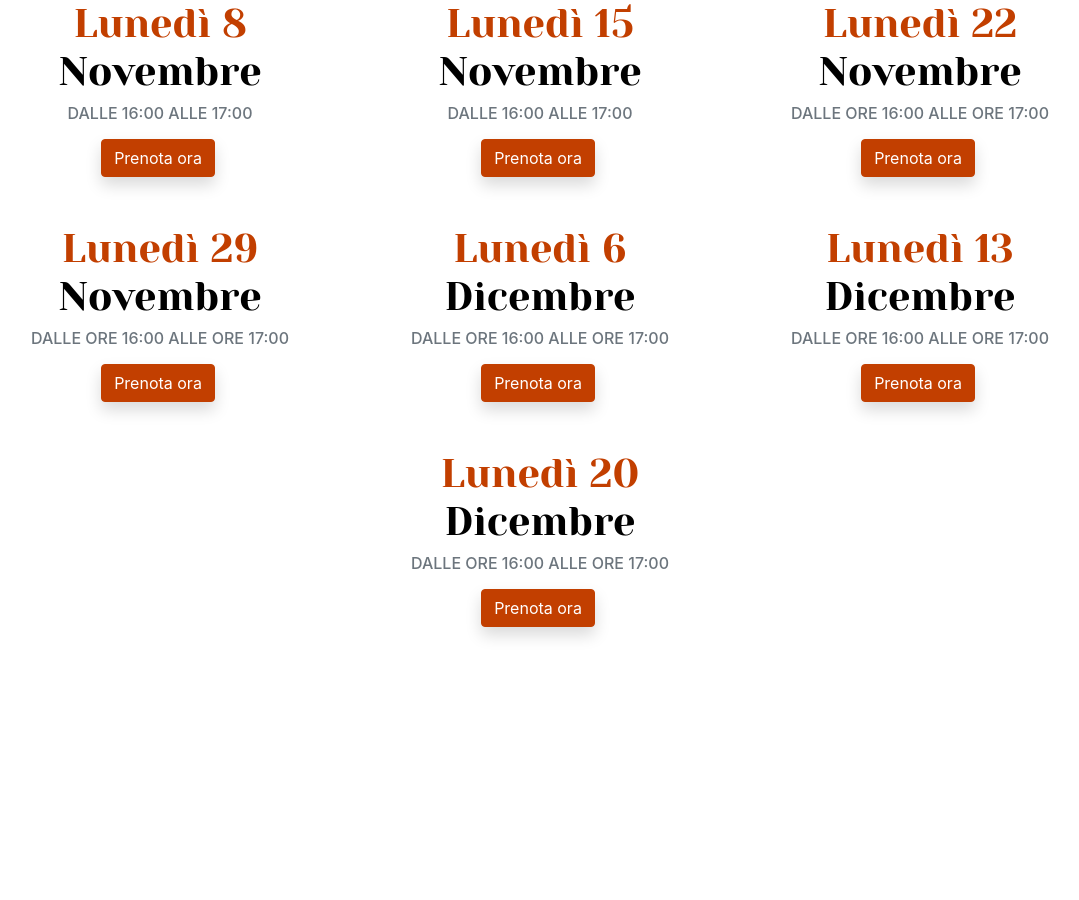
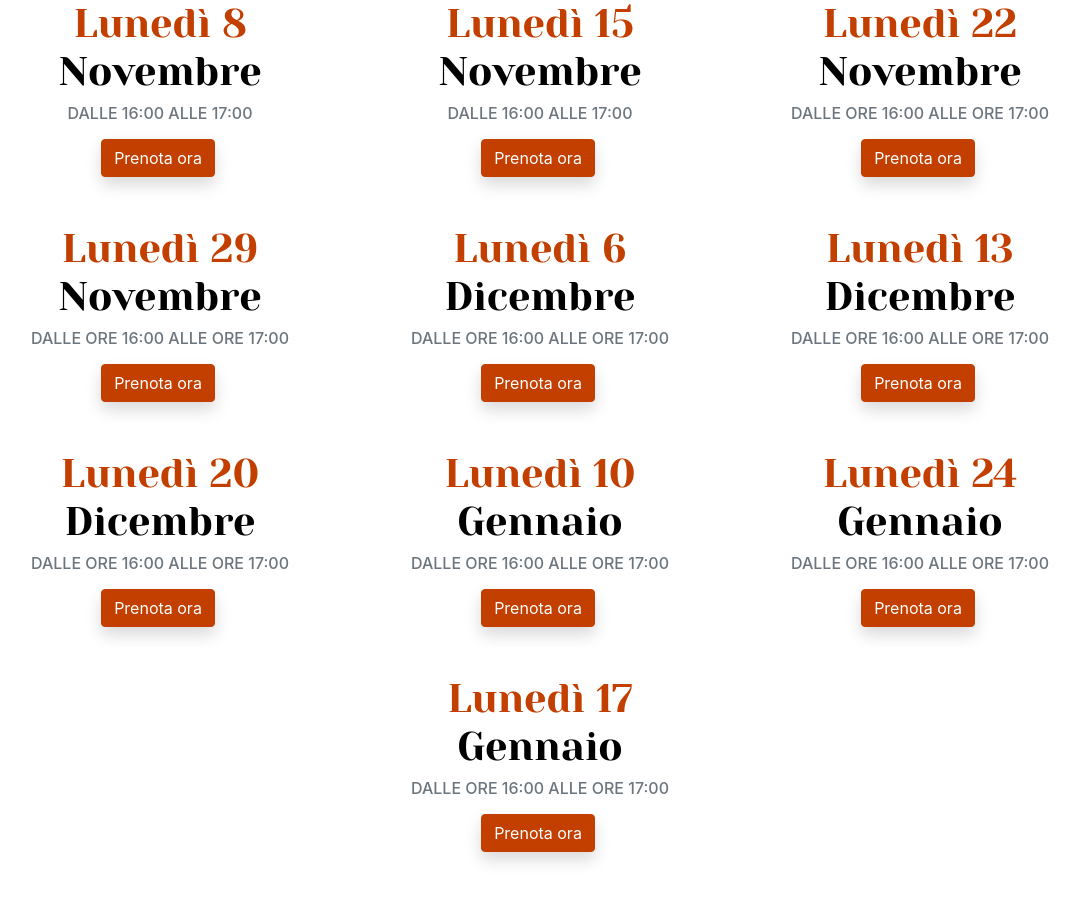
Before and after one commit to PiervitoCreanza/orientamento.liceodegiorgi.edu.it, a Jekyll site: the page built from incontri.html, in a window 1280 px wide and 900 px high, scrolled down 3752 px. Shown: the whole window, without its empty margins (100-1179 px from the left). Built offline with Jekyll 4.4.1, drawn with Linux system fonts in a browser that asks for light colours; before the commit the page ends 4427 px from its top, so only the background shows below that.

Commit message:
Updated '_data/incontri.json' via CloudCannon

```diff
--- a/_data/incontri.json
+++ b/_data/incontri.json
@@ -161,6 +161,24 @@
 					"mese": "Dicembre ",
 					"orario": "dalle ore 16:00 alle ore 17:00",
 					"url": ""
+				},
+				{
+					"giorno": "Lunedì 10",
+					"mese": "Gennaio ",
+					"orario": "dalle ore 16:00 alle ore 17:00",
+					"url": ""
+				},
+				{
+					"giorno": "Lunedì 24 ",
+					"mese": "Gennaio ",
+					"orario": "dalle ore 16:00 alle ore 17:00",
+					"url": ""
+				},
+				{
+					"giorno": "Lunedì 17 ",
+					"mese": "Gennaio ",
+					"orario": "dalle ore 16:00 alle ore 17:00",
+					"url": ""
 				}
 			]
 		}
```
